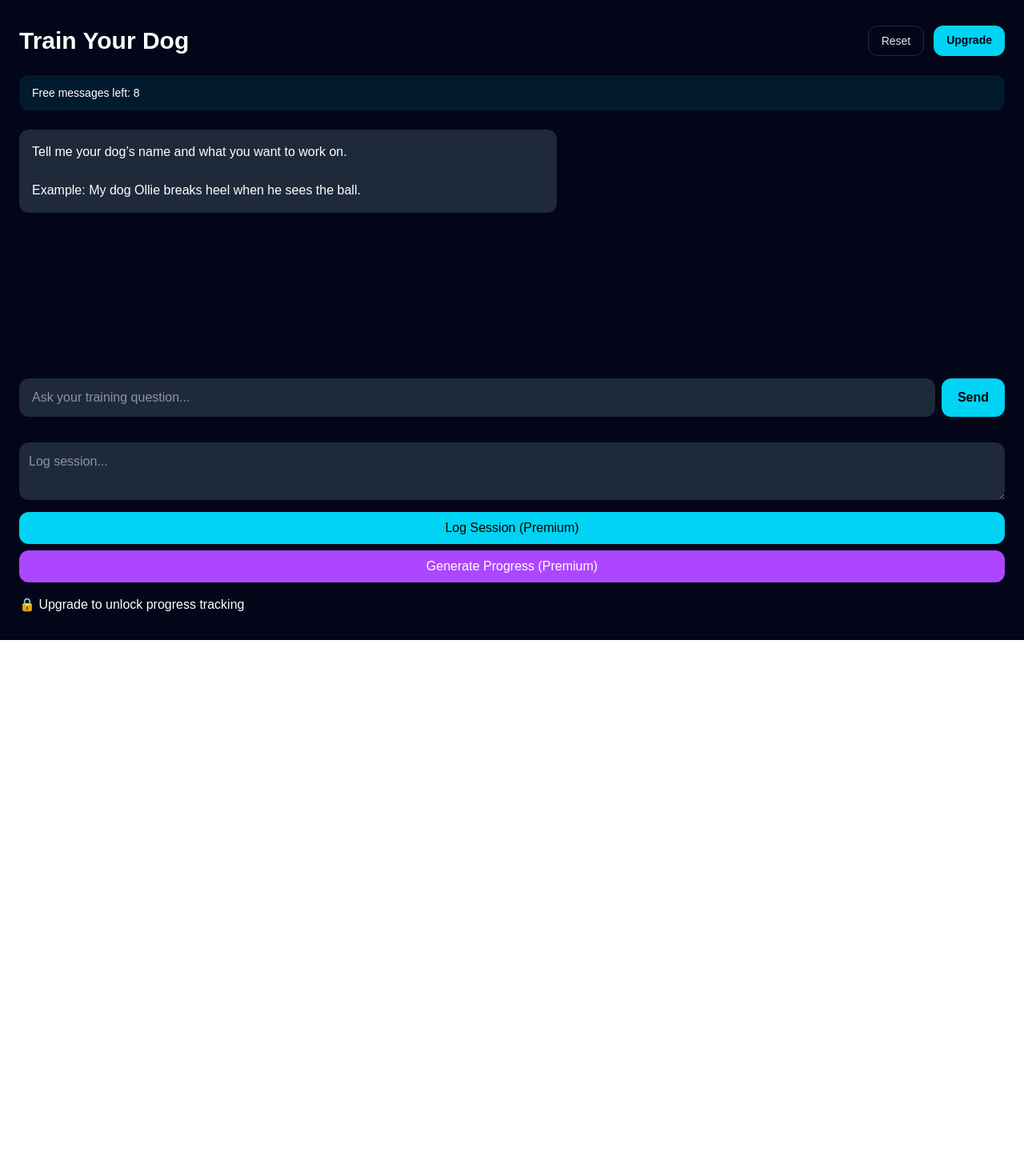
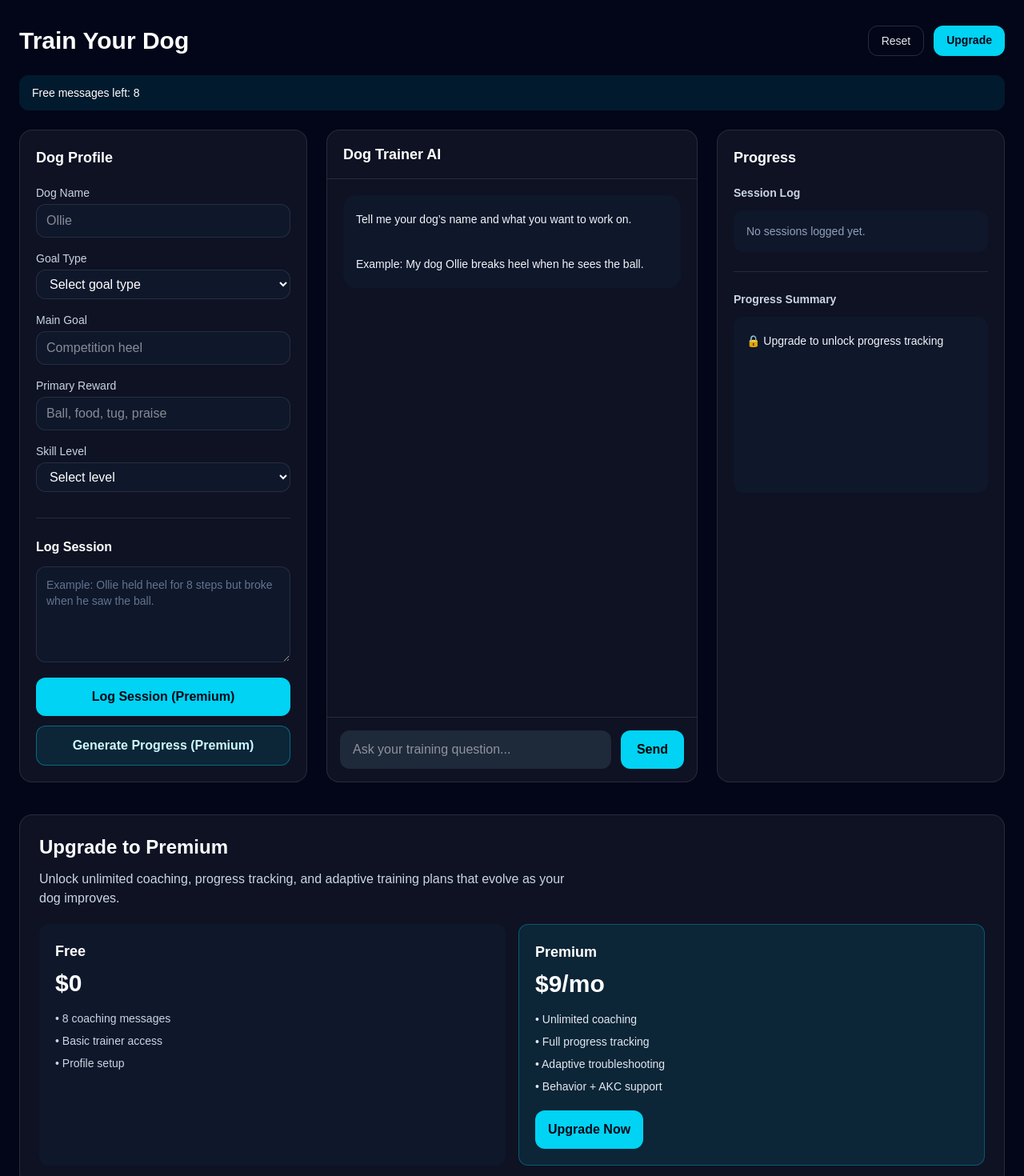
Before and after one commit to HapticVets/dog-trainer-ai-web, a Next.js app: page /train in a window 1280 px wide. Shown: the top 1470 px of the page at 80% size. Before the commit the page ends 800 px from the top, so only its background shows below. Built offline with nearby package versions, Linux system fonts and the light colour scheme.

Commit message:
fix upgrade links and premium gating

```diff
--- a/app/page.tsx
+++ b/app/page.tsx
@@ -1,3 +1,5 @@
+const UPGRADE_URL = "https://www.patreon.com/c/dogtrainerai/membership";
+
 export default function Home() {
   return (
     <div className="min-h-screen bg-slate-950 text-white">
@@ -18,10 +20,12 @@ export default function Home() {
           </a>
 
           <a
-            href="#pricing"
+            href={UPGRADE_URL}
+            target="_blank"
+            rel="noopener noreferrer"
             className="rounded-xl border border-white/20 px-6 py-3"
           >
-            View Pricing
+            Upgrade to Premium
           </a>
         </div>
       </section>
@@ -79,7 +83,7 @@ export default function Home() {
         </div>
       </section>
 
-      <section id="pricing" className="border-t border-white/10 px-6 py-16 text-center">
+      <section className="border-t border-white/10 px-6 py-16 text-center">
         <h2 className="mb-10 text-3xl font-semibold">Pricing</h2>
 
         <div className="mx-auto grid max-w-4xl gap-6 md:grid-cols-2">
@@ -105,9 +109,14 @@ export default function Home() {
               <li>Behavior + AKC support</li>
             </ul>
 
-            <button className="mt-6 rounded-xl bg-cyan-400 px-5 py-3 font-semibold text-black">
+            <a
+              href={UPGRADE_URL}
+              target="_blank"
+              rel="noopener noreferrer"
+              className="mt-6 inline-block rounded-xl bg-cyan-400 px-5 py-3 font-semibold text-black"
+            >
               Upgrade to Premium
-            </button>
+            </a>
           </div>
         </div>
       </section>
--- a/app/train/page.tsx
+++ b/app/train/page.tsx
@@ -92,7 +92,7 @@ export default function TrainPage() {
     if (!trimmed || loading) return;
 
     if (freeLimitReached) {
-      window.open(UPGRADE_URL, "_blank");
+      window.open(UPGRADE_URL, "_blank", "noopener,noreferrer");
       return;
     }
 
@@ -149,7 +149,7 @@ export default function TrainPage() {
 
   function handleLogSession() {
     if (!IS_PREMIUM) {
-      window.open(UPGRADE_URL, "_blank");
+      window.open(UPGRADE_URL, "_blank", "noopener,noreferrer");
       return;
     }
 
@@ -162,7 +162,7 @@ export default function TrainPage() {
 
   async function handleGenerateProgress() {
     if (!IS_PREMIUM) {
-      window.open(UPGRADE_URL, "_blank");
+      window.open(UPGRADE_URL, "_blank", "noopener,noreferrer");
       return;
     }
 
@@ -219,6 +219,7 @@ export default function TrainPage() {
             <a
               href={UPGRADE_URL}
               target="_blank"
+              rel="noopener noreferrer"
               className="rounded-xl bg-cyan-400 px-4 py-2 text-sm font-semibold text-slate-950"
             >
               Upgrade
@@ -238,63 +239,219 @@ export default function TrainPage() {
           </div>
         )}
 
-        <div className="flex-1 space-y-4 overflow-y-auto">
-          {messages.map((message, index) => (
-            <div
-              key={index}
-              className={`max-w-2xl rounded-xl p-4 whitespace-pre-wrap ${
-                message.role === "user"
-                  ? "ml-auto bg-cyan-400 text-black"
-                  : "bg-gray-800"
-              }`}
-            >
-              {message.content}
-            </div>
-          ))}
+        <div className="grid flex-1 gap-6 lg:grid-cols-[360px_minmax(0,1fr)]">
+          <aside className="rounded-2xl border border-white/10 bg-white/5 p-5">
+            <h2 className="text-lg font-semibold">Dog Profile</h2>
+
+            <div className="mt-5 space-y-4">
+              <div>
+                <label className="mb-1 block text-sm text-slate-300">Dog Name</label>
+                <input
+                  value={dogName}
+                  onChange={(e) => setDogName(e.target.value)}
+                  className="w-full rounded-xl border border-white/10 bg-slate-900 px-3 py-2 text-white outline-none"
+                  placeholder="Ollie"
+                />
               </div>
 
-        <div className="mt-4 flex gap-2">
-          <input
-            value={input}
-            onChange={(e) => setInput(e.target.value)}
-            className="flex-1 rounded-xl bg-gray-800 px-4 py-3"
-            placeholder="Ask your training question..."
-          />
-          <button
-            onClick={handleSend}
-            className="rounded-xl bg-cyan-400 px-5 py-3 text-black font-semibold"
+              <div>
+                <label className="mb-1 block text-sm text-slate-300">Goal Type</label>
+                <select
+                  value={goalType}
+                  onChange={(e) => setGoalType(e.target.value)}
+                  className="w-full rounded-xl border border-white/10 bg-slate-900 px-3 py-2 text-white outline-none"
                 >
-            Send
-          </button>
+                  <option value="">Select goal type</option>
+                  <option value="Behavior problem">Behavior problem</option>
+                  <option value="Basic obedience">Basic obedience</option>
+                  <option value="AKC Obedience">AKC Obedience</option>
+                  <option value="AKC Rally">AKC Rally</option>
+                  <option value="AKC Agility">AKC Agility</option>
+                </select>
               </div>
 
-        <div className="mt-8">
+              <div>
+                <label className="mb-1 block text-sm text-slate-300">Main Goal</label>
+                <input
+                  value={mainGoal}
+                  onChange={(e) => setMainGoal(e.target.value)}
+                  className="w-full rounded-xl border border-white/10 bg-slate-900 px-3 py-2 text-white outline-none"
+                  placeholder="Competition heel"
+                />
+              </div>
+
+              <div>
+                <label className="mb-1 block text-sm text-slate-300">Primary Reward</label>
+                <input
+                  value={rewardType}
+                  onChange={(e) => setRewardType(e.target.value)}
+                  className="w-full rounded-xl border border-white/10 bg-slate-900 px-3 py-2 text-white outline-none"
+                  placeholder="Ball, food, tug, praise"
+                />
+              </div>
+
+              <div>
+                <label className="mb-1 block text-sm text-slate-300">Skill Level</label>
+                <select
+                  value={skillLevel}
+                  onChange={(e) => setSkillLevel(e.target.value)}
+                  className="w-full rounded-xl border border-white/10 bg-slate-900 px-3 py-2 text-white outline-none"
+                >
+                  <option value="">Select level</option>
+                  <option value="beginner">Beginner</option>
+                  <option value="some training">Some training</option>
+                  <option value="competition prep">Competition prep</option>
+                </select>
+              </div>
+            </div>
+
+            <div className="mt-8 border-t border-white/10 pt-6">
+              <h3 className="text-base font-semibold">Log Session</h3>
+
               <textarea
                 value={sessionNote}
                 onChange={(e) => setSessionNote(e.target.value)}
-            placeholder="Log session..."
-            className="w-full rounded-xl bg-gray-800 p-3"
+                placeholder="Example: Ollie held heel for 8 steps but broke when he saw the ball."
+                className="mt-3 min-h-[120px] w-full rounded-xl border border-white/10 bg-slate-900 px-3 py-3 text-sm text-white outline-none placeholder:text-slate-500"
               />
+
               <button
                 onClick={handleLogSession}
-            className="mt-2 w-full rounded-xl bg-cyan-400 py-2 text-black"
+                className="mt-3 w-full rounded-xl bg-cyan-400 px-4 py-3 font-semibold text-slate-950 hover:brightness-110"
               >
                 Log Session (Premium)
               </button>
 
               <button
                 onClick={handleGenerateProgress}
-            className="mt-2 w-full rounded-xl bg-purple-500 py-2"
+                className="mt-3 w-full rounded-xl border border-cyan-400/40 bg-cyan-400/10 px-4 py-3 font-semibold text-cyan-100 hover:bg-cyan-400/20"
               >
-            Generate Progress (Premium)
+                {progressLoading ? "Generating..." : "Generate Progress (Premium)"}
               </button>
+            </div>
+          </aside>
 
-          <div className="mt-4 whitespace-pre-wrap">
+          <div className="grid gap-6 xl:grid-cols-[minmax(0,1fr)_360px]">
+            <section className="flex min-h-[70vh] flex-col rounded-2xl border border-white/10 bg-white/5">
+              <div className="border-b border-white/10 px-5 py-4">
+                <h2 className="text-lg font-semibold">Dog Trainer AI</h2>
+              </div>
+
+              <div className="flex-1 space-y-4 overflow-y-auto px-5 py-5">
+                {messages.map((message, index) => (
+                  <div
+                    key={index}
+                    className={`max-w-3xl rounded-2xl p-4 text-sm leading-7 whitespace-pre-wrap ${
+                      message.role === "user"
+                        ? "ml-auto bg-cyan-400 text-slate-950"
+                        : "bg-slate-900 text-slate-100"
+                    }`}
+                  >
+                    {message.content}
+                  </div>
+                ))}
+
+                {loading && (
+                  <div className="max-w-3xl rounded-2xl bg-slate-900 p-4 text-sm leading-7 text-slate-300 whitespace-pre-wrap">
+                    Dog Trainer AI is thinking...
+                  </div>
+                )}
+              </div>
+
+              <div className="border-t border-white/10 p-4">
+                <div className="flex gap-3">
+                  <input
+                    value={input}
+                    onChange={(e) => setInput(e.target.value)}
+                    onKeyDown={(e) => {
+                      if (e.key === "Enter") handleSend();
+                    }}
+                    placeholder="Ask your training question..."
+                    className="flex-1 rounded-xl bg-gray-800 px-4 py-3"
+                  />
+                  <button
+                    onClick={handleSend}
+                    className="rounded-xl bg-cyan-400 px-5 py-3 font-semibold text-black"
+                  >
+                    Send
+                  </button>
+                </div>
+              </div>
+            </section>
+
+            <section className="rounded-2xl border border-white/10 bg-white/5 p-5">
+              <h2 className="text-lg font-semibold">Progress</h2>
+
+              <div className="mt-5">
+                <h3 className="text-sm font-semibold text-slate-300">Session Log</h3>
+                <div className="mt-3 space-y-3">
+                  {sessionLogs.length === 0 ? (
+                    <div className="rounded-xl bg-slate-900 p-4 text-sm text-slate-400">
+                      No sessions logged yet.
+                    </div>
+                  ) : (
+                    sessionLogs.map((log, index) => (
+                      <div
+                        key={`${log}-${index}`}
+                        className="rounded-xl bg-slate-900 p-4 text-sm leading-6 text-slate-200 whitespace-pre-wrap"
+                      >
+                        {log}
+                      </div>
+                    ))
+                  )}
+                </div>
+              </div>
+
+              <div className="mt-6 border-t border-white/10 pt-6">
+                <h3 className="text-sm font-semibold text-slate-300">Progress Summary</h3>
+                <div className="mt-3 whitespace-pre-wrap rounded-xl bg-slate-900 p-4 text-sm leading-7 text-slate-100 min-h-[220px]">
                   {IS_PREMIUM
-              ? progressSummary
+                    ? progressSummary || "Generate a progress summary after logging sessions."
                     : "🔒 Upgrade to unlock progress tracking"}
                 </div>
               </div>
+            </section>
+          </div>
+        </div>
+
+        <section className="mt-10 rounded-2xl border border-white/10 bg-white/5 p-6">
+          <h2 className="text-2xl font-bold">Upgrade to Premium</h2>
+          <p className="mt-3 max-w-2xl text-slate-300">
+            Unlock unlimited coaching, progress tracking, and adaptive training plans that evolve as your dog improves.
+          </p>
+
+          <div className="mt-5 grid gap-4 md:grid-cols-2">
+            <div className="rounded-xl bg-slate-900 p-5">
+              <h3 className="text-lg font-semibold">Free</h3>
+              <p className="mt-2 text-3xl font-bold">$0</p>
+              <ul className="mt-4 space-y-2 text-sm text-slate-300">
+                <li>• 8 coaching messages</li>
+                <li>• Basic trainer access</li>
+                <li>• Profile setup</li>
+              </ul>
+            </div>
+
+            <div className="rounded-xl border border-cyan-400/30 bg-cyan-400/10 p-5">
+              <h3 className="text-lg font-semibold">Premium</h3>
+              <p className="mt-2 text-3xl font-bold">$9/mo</p>
+              <ul className="mt-4 space-y-2 text-sm text-slate-200">
+                <li>• Unlimited coaching</li>
+                <li>• Full progress tracking</li>
+                <li>• Adaptive troubleshooting</li>
+                <li>• Behavior + AKC support</li>
+              </ul>
+
+              <a
+                href={UPGRADE_URL}
+                target="_blank"
+                rel="noopener noreferrer"
+                className="mt-5 inline-block rounded-xl bg-cyan-400 px-4 py-3 font-semibold text-slate-950 hover:brightness-110"
+              >
+                Upgrade Now
+              </a>
+            </div>
+          </div>
+        </section>
       </div>
     </div>
   );
```
Lines whose indentation alone changed are shown as unchanged.
